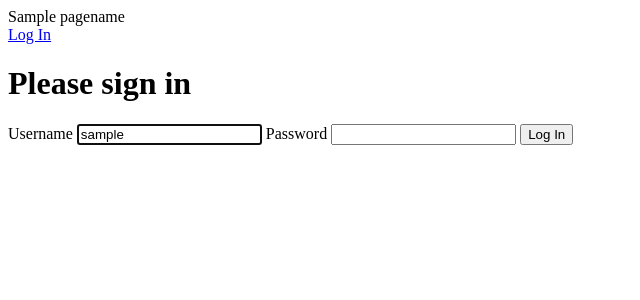
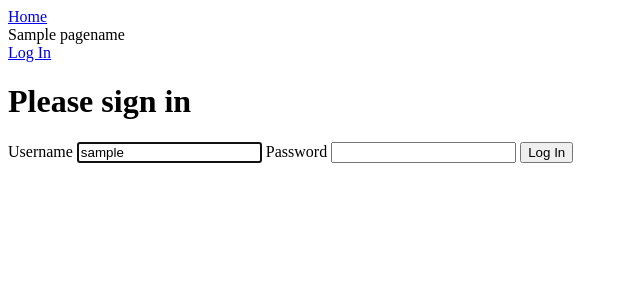
Before and after one commit to cabuki/potato-sales, a Symfony app: template templates/security/login.html.twig in a window 1280 px wide. Shown: the top 300 px of the page, without its empty margins (0-640 px from the left). Run offline with Twig, Linux system fonts and the light colour scheme; the template is opened without the code that fills it: most values are stand-ins (such as "Sample title", 1, 10 or a date in 2020); some libraries are stand-ins or nearby versions.

Commit message:
Added home link

```diff
--- a/templates/header.html.twig
+++ b/templates/header.html.twig
@@ -1,3 +1,6 @@
+<div class="mb-3">
+    <a href="{{ path('index') }}">Home</a>
+</div>
 <div class="mb-3">
     {{ pagename }}
 </div>
```
